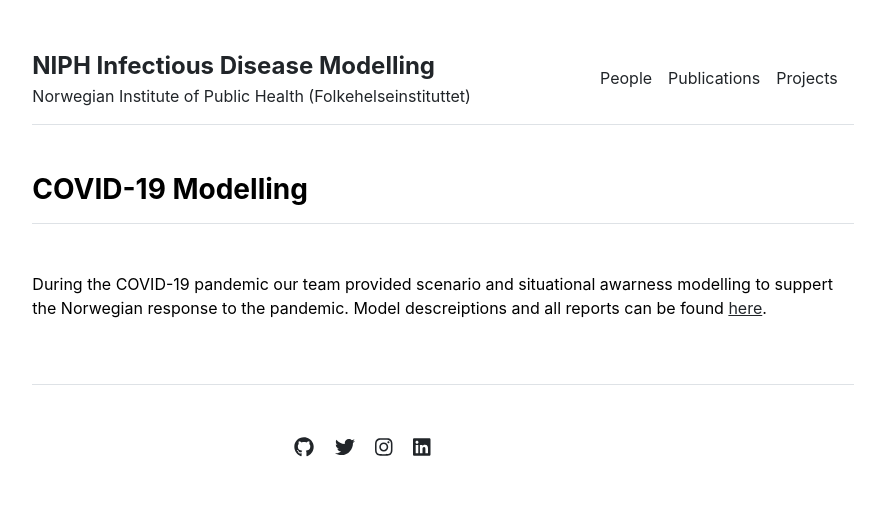
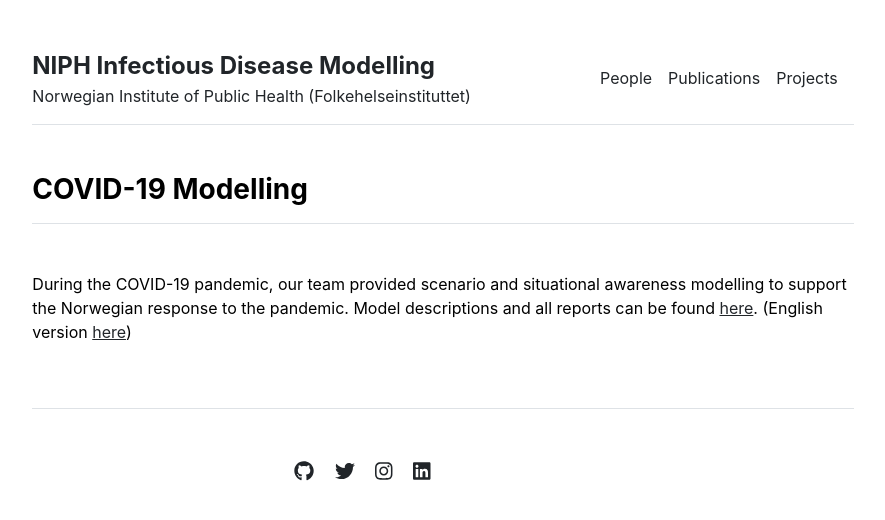
Before and after one commit to folkehelseinstituttet/modelling, a Jekyll site: the page built from projects/covid-19.md, in a window 1280 px wide. Shown: the top 520 px of the page, without its empty margins (197-1082 px from the left). Built offline with Jekyll 4.4.1, drawn with Linux system fonts in a browser that asks for light colours.

Commit message:
Adding link to English version of the site too

```diff
--- a/projects/covid-19.md
+++ b/projects/covid-19.md
@@ -3,4 +3,4 @@
 title: "COVID-19 Modelling"
 ---
 
-During the COVID-19 pandemic our team provided scenario and situational awarness modelling to suppert the Norwegian response to the pandemic. Model descreiptions and all reports can be found [here](https://www.fhi.no/ss/korona/koronavirus/koronavirus-modellering/).
+During the COVID-19 pandemic, our team provided scenario and situational awareness modelling to support the Norwegian response to the pandemic. Model descriptions and all reports can be found [here](https://www.fhi.no/ss/korona/koronavirus/koronavirus-modellering/). (English version [here](https://www.fhi.no/en/id/corona/coronavirus/coronavirus-modelling-at-the-niph-fhi/))
```
